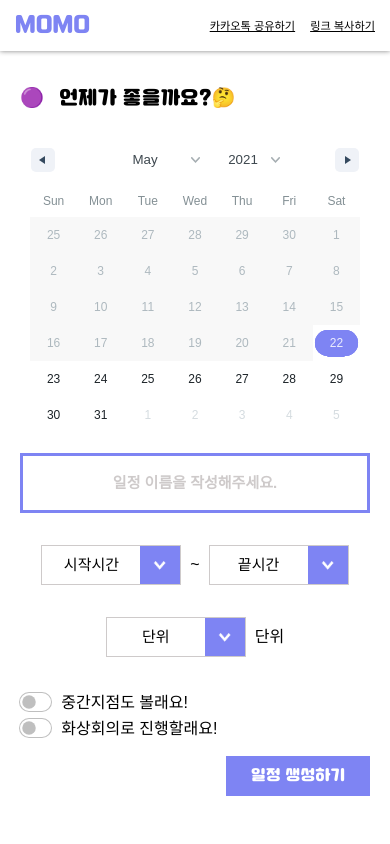
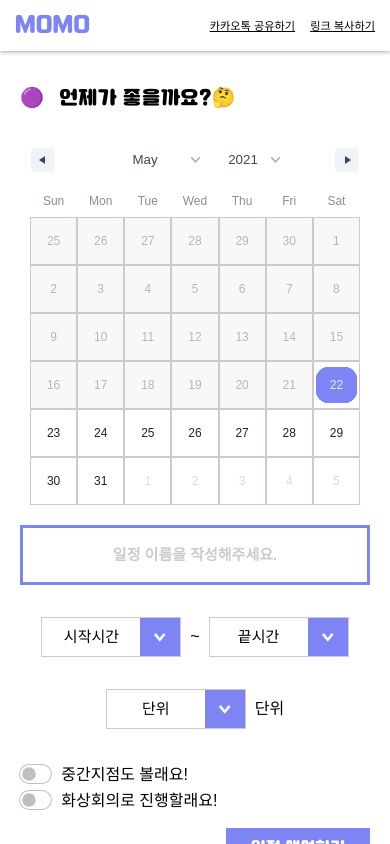
Before and after one commit to Modu-Moija/momo-front, a React (Create React App) app: page / in a window 390 px wide. Built offline with nearby package versions, Linux system fonts and the light colour scheme; a web font is replaced by a local one.

Commit message:
setting.scss - ver2.mobile

```diff
--- a/src/scss/pages/setting.scss
+++ b/src/scss/pages/setting.scss
@@ -24,6 +24,9 @@
 }
 
 .create-container {
+  @include desktop() {
+    height: 100%;
+  }
   .create-title {
     margin: 15px 0;
   }
@@ -46,6 +49,11 @@
         }
         .rdrDayToday .rdrDayNumber span:after {
           background: #{$purple};
+        }
+        .rdrDays button {
+          border: 1.2px solid #cecaca;
+          height: 3rem;
+        }
       }
     }
   }
@@ -149,4 +157,3 @@
     }
   }
 }
-}
```
Also changed, not shown: src/Pages/Setting.tsx (+0 -17 lines). Lines whose indentation alone changed are shown as unchanged.
